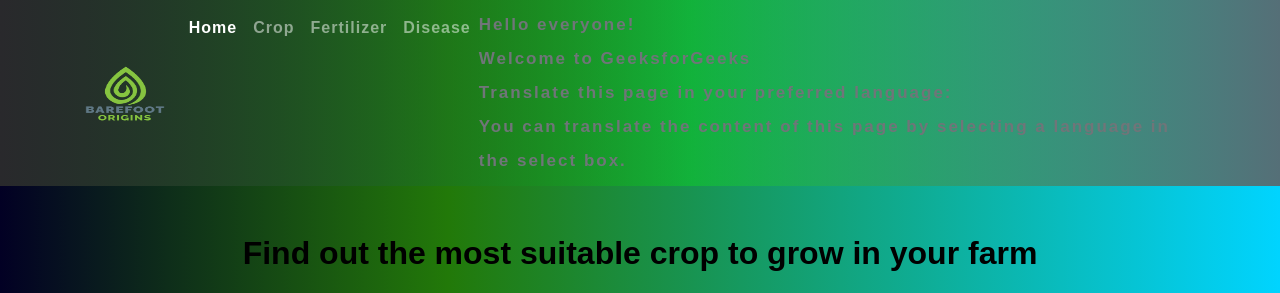
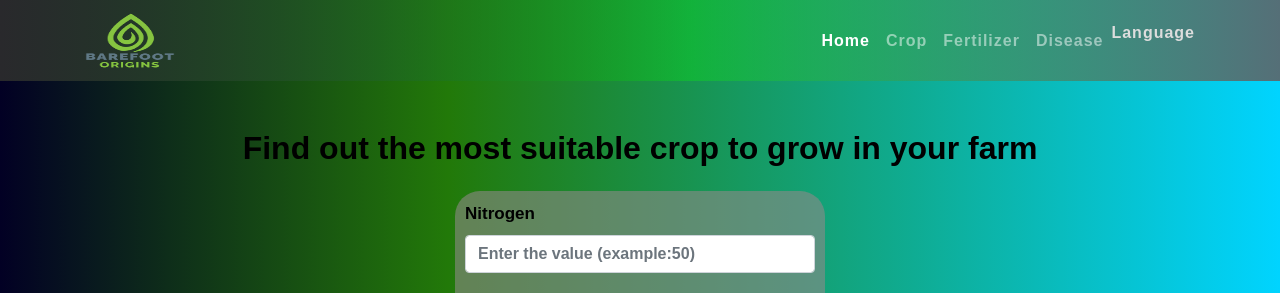
Before and after one commit to AbhishekSarewar1911/Crop_Management_System_-heroku-, a Flask app: page /crop-recommend in a window 1280 px wide. Shown: the top 293 px of the page. Run offline with Flask 2, Linux system fonts and the light colour scheme; parts of the project's set-up code (start-up, migrations or seed data) failed here and were passed over; some libraries are stand-ins or nearby versions; some web fonts are replaced.

Commit message:
Update layout.html

```diff
--- a/app/templates/layout.html
+++ b/app/templates/layout.html
@@ -182,13 +182,10 @@ Smartphone Compatible web template, free webdesigns for Nokia, Samsung, LG, Sony
 						<a class="nav-link" href="{{ url_for('disease_prediction') }}">Disease</a>
 					</li>
 
-					<li class="nav-item">
+					<li class="nav-item"><a href = "#">Language</a>
 						<!-- <a class="nav-link" href="{{ url_for('disease_prediction') }}">Disease</a> -->
 
-						<p>Hello everyone!</p>
-						<p>Welcome to GeeksforGeeks</p>
-
-						<p>Translate this page in your preferred language:</p>
+						<!-- <p>Translate this page in your preferred language:</p>  -->
 
 						<div id="google_translate_element"></div>
 
@@ -200,9 +197,7 @@ Smartphone Compatible web template, free webdesigns for Nokia, Samsung, LG, Sony
 
 						<script type="text/javascript" src="//translate.google.com/translate_a/element.js?cb=googleTranslateElementInit"></script>
 
-						<p>You can translate the content of this page by selecting a language in the select box.</p>
-
-
+						<!-- <p>You can translate the content of this page by selecting a language in the select box.</p>  -->
 					</li>
 
 
```
